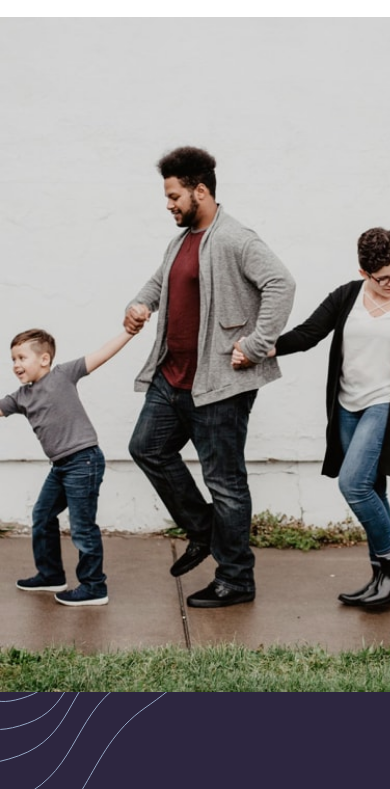
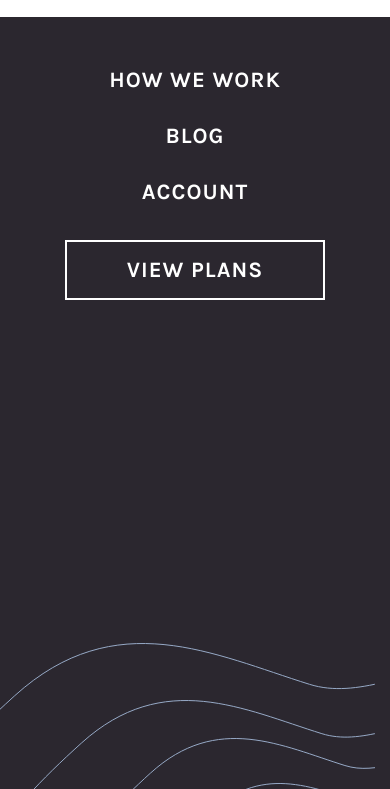
Before and after one commit to jefferson-calmon/Insure, a plain HTML site: page index.html in a window 390 px wide. Both pictures are taken after a click on the element 359 px from the left and 32 px from the top of the page. Shown: the part 48-837 px from the top of the page. Drawn offline with Linux system fonts and the light colour scheme.

Commit message:
feat: Added a navigation in version mobile

```diff
--- a/css/styles.css
+++ b/css/styles.css
@@ -51,6 +51,14 @@ header .container{
     align-items: center;
     justify-content: space-between;
     color: var(--Dark-Grayish-Violet);
+    position: relative;
+}
+
+#nav{
+    visibility: hidden;
+    opacity: 0;
+    width: 0;
+    height: 0;
 }
 
 header .container nav ul{
@@ -411,6 +419,61 @@ footer .bottom-footer div li a:hover{
         display: none;
     }
 
+    #nav{
+        visibility: visible;
+        opacity: 1;
+        background: var(--Very-Dark-Violet);
+        position: absolute;
+        top: 0;
+        width: 100%;
+        height: 100vh;
+        z-index: 100000;
+        transition: .5s;
+        transform-origin: top;
+        transform: scaleY(0);
+    }
+
+    #nav.active{
+        transform: scaleY(1);
+    }
+
+    #nav ul{
+        display: flex;
+        flex-direction: column;
+        align-items: center;
+        justify-content: center;
+        padding: 50px 0;
+        width: 87%;
+        margin: auto;
+    }
+
+    #nav ul li{
+        list-style: none;
+        margin-bottom: 30px;
+    }
+
+    #nav ul li a{
+        text-decoration: none;
+        color: inherit;
+        /* font-family: 'Roboto', sans-serif; */
+        font-weight: bolder;
+        font-size: 22px;
+        text-transform: uppercase;
+        letter-spacing: 1px;
+        color: #fff;
+    }
+
+    #nav ul li a.call-view{
+        border: 2px solid #fff;
+        padding: 15px 60px;
+        color: #fff;
+    }
+
+    #nav img{
+        position: absolute;
+        bottom: 0;
+    }
+
     #banner{
         padding: 0;
     }
--- a/index.html
+++ b/index.html
@@ -49,6 +49,16 @@
 </header>
 
 <section id="banner">
+
+  <nav id="nav">
+    <img src="./images/bg-pattern-mobile-nav.svg" alt="">
+    <ul>
+      <li><a href="#">How we work</a></li>
+      <li><a href="#">Blog</a></li>
+      <li><a href="#">Account</a></li><br>
+      <li><a href="#" class="call-view">View plans</a></li>
+    </ul>
+  </nav>
 
   <img src="./images/bg-pattern-intro-left-desktop.svg" class="image-background-banner left" alt="background">
   <img src="./images/bg-pattern-intro-right-desktop.svg" class="image-background-banner right" alt="background">
--- a/js/main.js
+++ b/js/main.js
@@ -1,5 +1,7 @@
 function toggle(){
     const bars = document.getElementById('toggle');
+    const nav = document.getElementById('nav');
 
     bars.classList.toggle('active')
+    nav.classList.toggle('active')
 }
```
Also changed, not shown: images/favicon-32x32.png.
